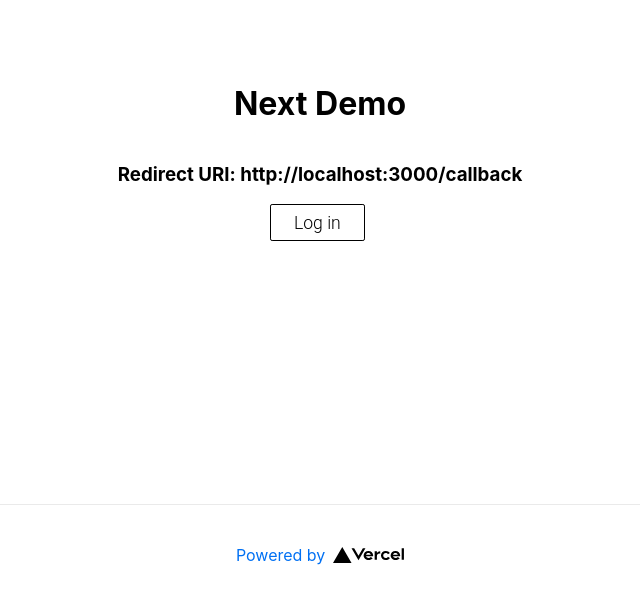
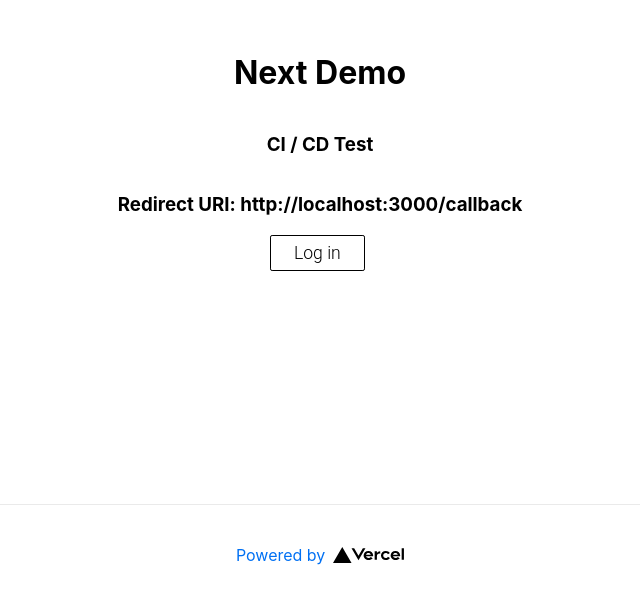
Before and after one commit to BrandonEnclude/nextjs-demo, a Next.js app: page / in a window 1280 px wide. Shown: the part 196-800 px from the top of the page, without its empty margins (320-960 px from the left). Built offline with nearby package versions, Linux system fonts and the light colour scheme.

Commit message:
Update index.js

```diff
--- a/pages/index.js
+++ b/pages/index.js
@@ -11,6 +11,7 @@ export default function Home({redirectUri}) {
         <link rel="icon" href="/favicon.ico" />
       </Head>
       <h1>Next Demo</h1>
+      <h3>CI / CD Test</h3>
       <h3>Redirect URI: {redirectUri}</h3>
       <a href={loginUrl} className="button">Log in</a>
     </>
```
